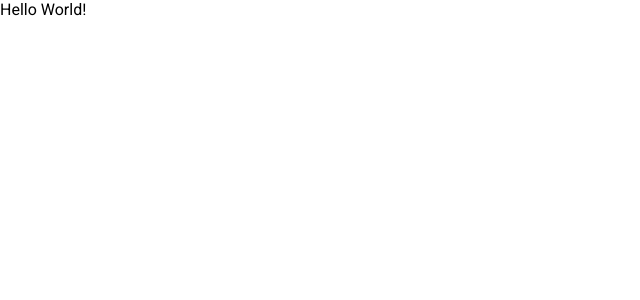
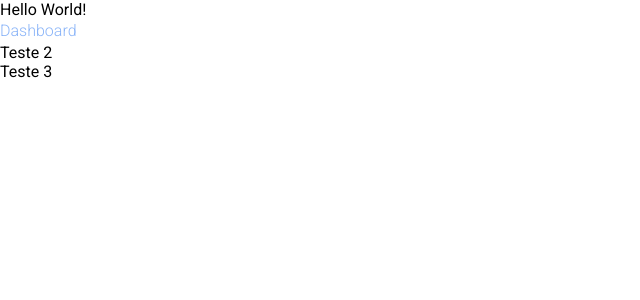
Before and after one commit to fabiomorales/challange-internet-service-provider-front, a React (Vite) app: page / in a window 1280 px wide. Shown: the top 300 px of the page, without its empty margins (0-640 px from the left). Built offline with nearby package versions, Linux system fonts and the light colour scheme.

Commit message:
feat: cria pagina de dashboard e estrutura sistema de paginação

```diff
--- a/src/App.tsx
+++ b/src/App.tsx
@@ -1,12 +1,14 @@
 import { FC } from 'react';
 import { Route, Routes } from 'react-router-dom';
-import { Home, NoMatch } from './components/pages';
+import { Dashboard, Home, NoMatch } from './components/pages';
+import { routerPaths } from './utils/routes';
 
 const App: FC = () => {
   return (
     <Routes>
-      <Route path="/" element={<Home />} />
-      <Route path="*" element={<NoMatch />} />
+      <Route path={routerPaths.home.default} element={<Home />} />
+      <Route path={routerPaths.noMatch} element={<NoMatch />} />
+      <Route path={routerPaths.dashboard.default} element={<Dashboard />} />
     </Routes>
   );
 };
--- /dev/null
+++ b/src/components/pages/Dashboard/index.tsx
@@ -0,0 +1,7 @@
+import { FC } from 'react';
+
+const Dashboard: FC = () => {
+  return <div>Dashboard</div>;
+};
+
+export default Dashboard;
--- a/src/components/pages/Home/index.tsx
+++ b/src/components/pages/Home/index.tsx
@@ -1,7 +1,25 @@
 import { FC } from 'react';
 
+import { routerPaths } from '../../../utils/routes';
+import { Link, Typograph } from '../../atoms';
+
 const Home: FC = () => {
-  return <div>Hello World!</div>;
+  return (
+    <div>
+      Hello World!
+      <tbody>
+        <tr>
+          <Link href={routerPaths.dashboard.default}>
+            <Typograph type="bodyTextRegular" color="linkBase" cursor="pointer">
+              Dashboard
+            </Typograph>
+          </Link>
+        </tr>
+        <tr>Teste 2</tr>
+        <tr>Teste 3</tr>
+      </tbody>
+    </div>
+  );
 };
 
 export default Home;
--- a/src/components/pages/index.ts
+++ b/src/components/pages/index.ts
@@ -1,4 +1,5 @@
+import Dashboard from './Dashboard';
 import Home from './Home';
 import NoMatch from './NoMatch';
 
-export { Home, NoMatch };
+export { Home, NoMatch, Dashboard };
--- /dev/null
+++ b/src/utils/routes.ts
@@ -0,0 +1,9 @@
+export const routerPaths = {
+  home: {
+    default: '/',
+  },
+  dashboard: {
+    default: '/dashboard',
+  },
+  noMatch: '*',
+};
```
